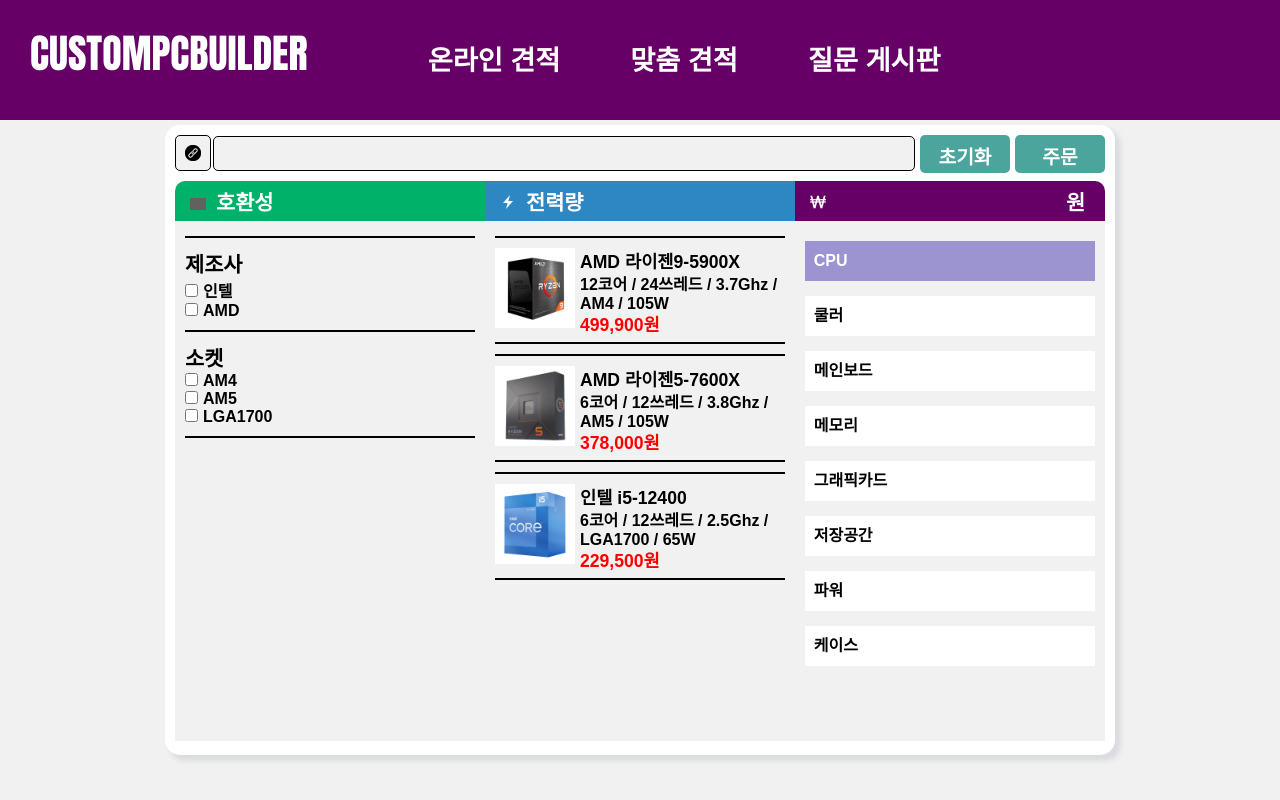
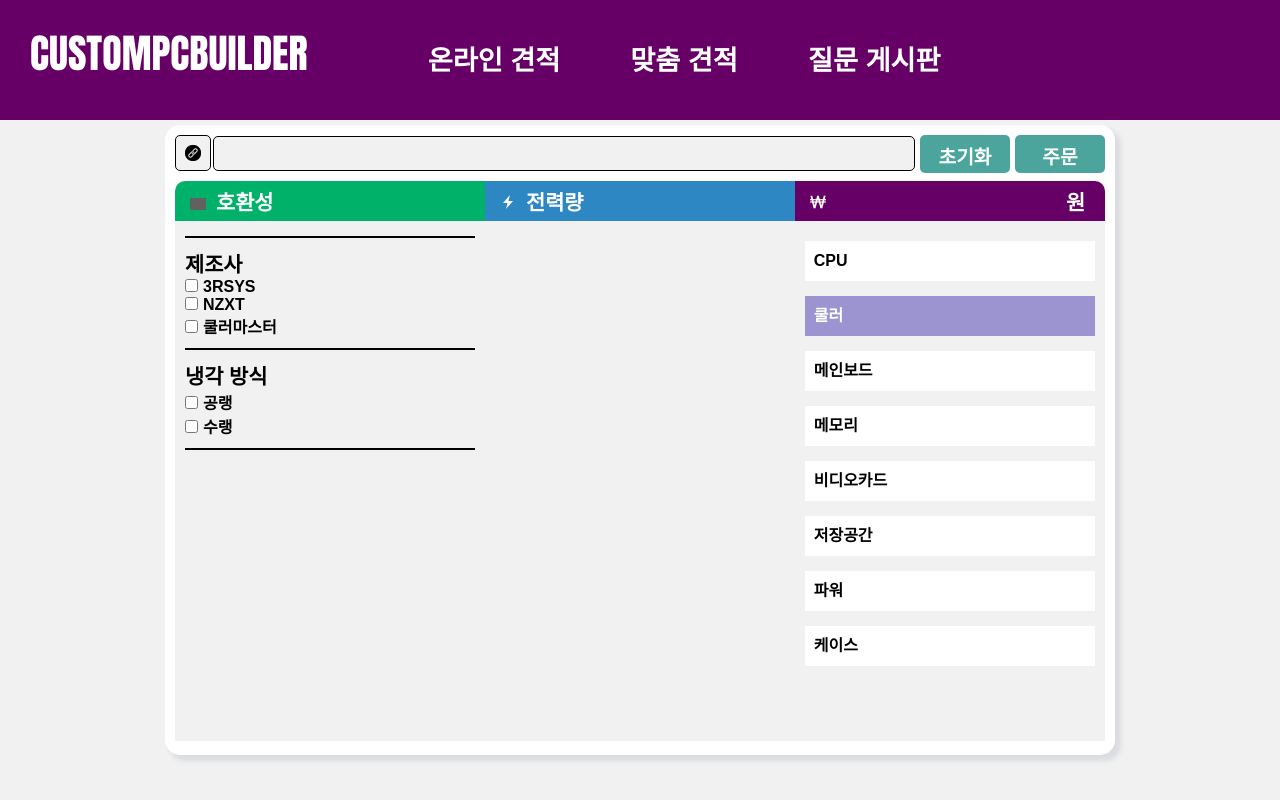
Before and after one commit to bin778/CustomPCBuilder, a React (Create React App) app in the folder frontend/: page /quote in a window 1280 px wide. Both pictures are taken after a click on the element "쿨러". Shown: the top 800 px of the page. Built offline with nearby package versions, Linux system fonts and the light colour scheme; grey boxes are pictures that could not be loaded.

Commit message:
feat quote

```diff
--- a/frontend/src/css/Quote.scss
+++ b/frontend/src/css/Quote.scss
@@ -215,9 +215,14 @@
       cursor: pointer;
     }
 
-    .cart-selected {
+    .active {
       background-color: #9C94D0;
       color: #ffffff;
     }
   }
+
+  // 메뉴 숨기기
+  .hidden {
+    display: none;
+  }
 }
--- a/frontend/src/view/Quote.jsx
+++ b/frontend/src/view/Quote.jsx
@@ -1,3 +1,5 @@
+import { useState } from "react";
+
 // 이미지 파일 목록
 import COPY from "../images/copy.png";
 import COMPATIBLE from "../images/compatible.png";
@@ -7,9 +9,9 @@
 // CPU 이미지
 import RYZEN9 from "../images/CPU/RYZEN9.jpg"
 import RYZEN5 from "../images/CPU/RYZEN5.jpg"
-import I7 from "../images/CPU/i7.jpg"
+// import I7 from "../images/CPU/i7.jpg"
 import I5 from "../images/CPU/i5.jpg"
-import I3 from "../images/CPU/i3.jpg"
+// import I3 from "../images/CPU/i3.jpg"
 
 // SCSS 파일
 import "../css/Quote.scss"
@@ -18,6 +20,9 @@
 import Header from "./Component/Header.jsx";
 
 export default function Quote() {
+  // 온라인 견적 카테고리 버튼
+  let [btnActive, setBtnActive] = useState('cpu');
+
   return (
     <div className="quote-layer">
       <Header />
@@ -44,10 +49,17 @@
         </div>
         <div>
           <span className="option-list">
+            {/* CPU 옵션 필터 */}
+            <span className={(btnActive === 'cpu' ? '' : 'hidden')}>
               <div className="list-line"></div>
               <div className="option-title">제조사</div>
+              <div><input type="checkbox"></input><span className="option-content">AMD</span></div>
               <div><input type="checkbox"></input><span className="option-content">인텔</span></div>
-            <div><input type="checkbox"></input><span className="option-content">AMD</span></div>
+              <div className="list-line"></div>
+              <div className="option-title">코어 수</div>
+              <div><input type="checkbox"></input><span className="option-content">4</span></div>
+              <div><input type="checkbox"></input><span className="option-content">6</span></div>
+              <div><input type="checkbox"></input><span className="option-content">12</span></div>
               <div className="list-line"></div>
               <div className="option-title">소켓</div>
               <div><input type="checkbox"></input><span className="option-content">AM4</span></div>
@@ -55,8 +67,23 @@
               <div><input type="checkbox"></input><span className="option-content">LGA1700</span></div>
               <div className="list-line"></div>
             </span>
+            {/* 쿨러 옵션 필터 */}
+            <span className={(btnActive === 'cooler' ? '' : 'hidden')}>
+              <div className="list-line"></div>
+              <div className="option-title">제조사</div>
+              <div><input type="checkbox"></input><span className="option-content">3RSYS</span></div>
+              <div><input type="checkbox"></input><span className="option-content">NZXT</span></div>
+              <div><input type="checkbox"></input><span className="option-content">쿨러마스터</span></div>
+              <div className="list-line"></div>
+              <div className="option-title">냉각 방식</div>
+              <div><input type="checkbox"></input><span className="option-content">공랭</span></div>
+              <div><input type="checkbox"></input><span className="option-content">수랭</span></div>
+              <div className="list-line"></div>
+            </span>
+          </span>
           <span className="product-list">
-              <div className="product">
+            {/* CPU 상품 */}
+            <div className={(btnActive === 'cpu' ? 'product' : 'hidden')}>
               <div className="list-line"></div>
               <img src={RYZEN9} className="product-image" alt="" />
               <span className="product-name">AMD 라이젠9-5900X</span>
@@ -64,7 +91,7 @@
               <span className="product-price">499,900원</span>
               <div className="list-line"></div>
             </div>
-              <div className="product">
+            <div className={(btnActive === 'cpu' ? 'product' : 'hidden')}>
               <div className="list-line"></div>
               <img src={RYZEN5} className="product-image" alt="" />
               <span className="product-name">AMD 라이젠5-7600X</span>
@@ -72,7 +99,7 @@
               <span className="product-price">378,000원</span>
               <div className="list-line"></div>
             </div>
-              <div className="product">
+            <div className={(btnActive === 'cpu' ? 'product' : 'hidden')}>
               <div className="list-line"></div>
               <img src={I5} className="product-image" alt="" />
               <span className="product-name">인텔 i5-12400</span>
@@ -82,14 +109,14 @@
             </div>
           </span>
           <span className="cart-list">
-            <div className="cart cart-selected">CPU</div>
-            <div className="cart">쿨러</div>
-            <div className="cart">메인보드</div>
-            <div className="cart">메모리</div>
-            <div className="cart">그래픽카드</div>
-            <div className="cart">저장공간</div>
-            <div className="cart">파워</div>
-            <div className="cart">케이스</div>
+            <div className={"cart" + (btnActive === 'cpu' ? ' active' : '')} onClick={() => { setBtnActive('cpu'); }}>CPU</div>
+            <div className={"cart" + (btnActive === 'cooler' ? ' active' : '')} onClick={() => { setBtnActive('cooler'); }}>쿨러</div>
+            <div className={"cart" + (btnActive === 'mainboard' ? ' active' : '')} onClick={() => { setBtnActive('mainboard'); }}>메인보드</div>
+            <div className={"cart" + (btnActive === 'memory' ? ' active' : '')} onClick={() => { setBtnActive('memory'); }}>메모리</div>
+            <div className={"cart" + (btnActive === 'videocard' ? ' active' : '')} onClick={() => { setBtnActive('videocard'); }}>비디오카드</div>
+            <div className={"cart" + (btnActive === 'storage' ? ' active' : '')} onClick={() => { setBtnActive('storage'); }}>저장공간</div>
+            <div className={"cart" + (btnActive === 'power' ? ' active' : '')} onClick={() => { setBtnActive('power'); }}>파워</div>
+            <div className={"cart" + (btnActive === 'comcase' ? ' active' : '')} onClick={() => { setBtnActive('comcase'); }}>케이스</div>
           </span>
         </div>
       </div>
```
Lines whose indentation alone changed are shown as unchanged.
